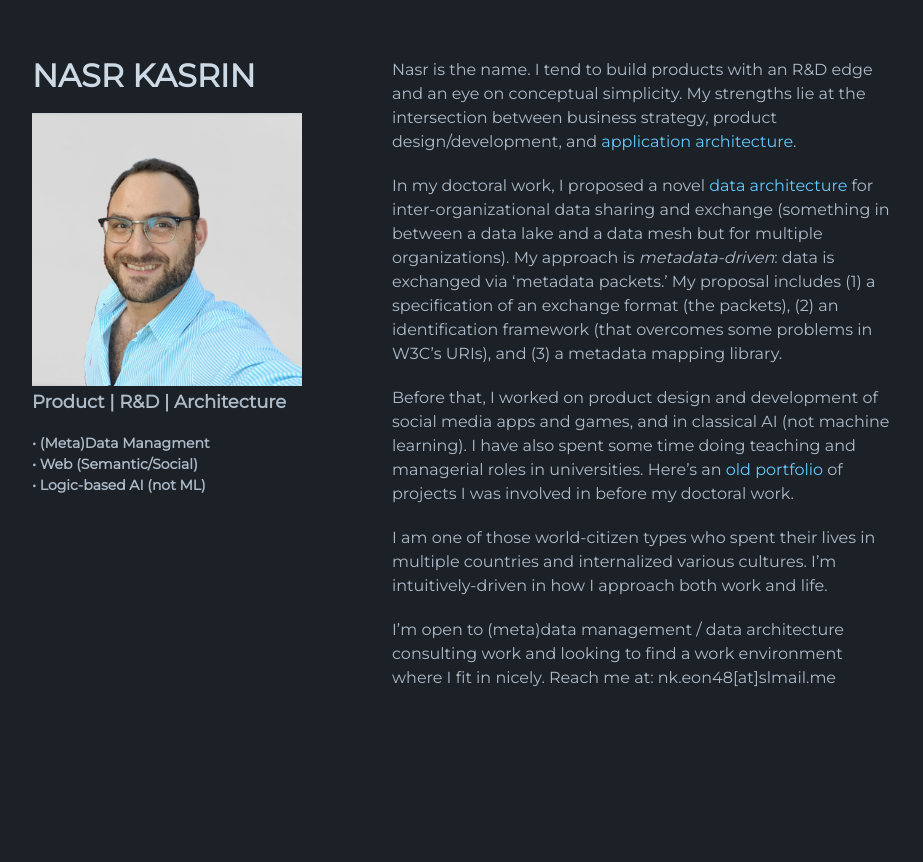
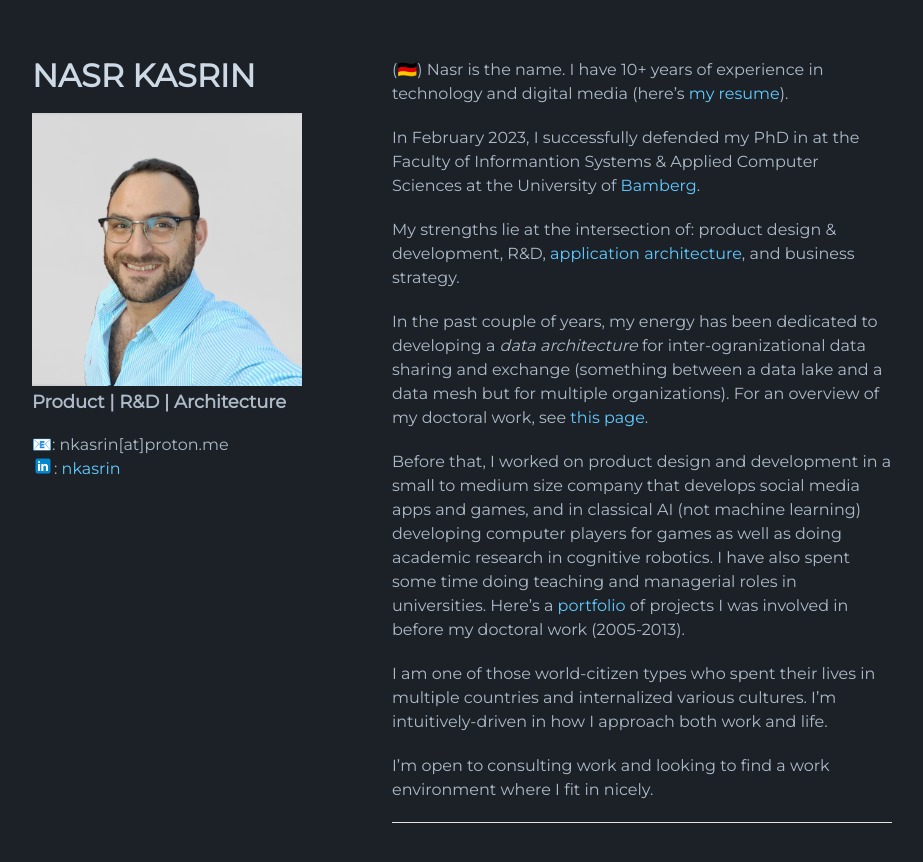
Before and after one commit to n42r/n42r.github.io, a Jekyll site: the page built from index.md, in a window 1280 px wide. Shown: the top 862 px of the page, without its empty margins (178-1101 px from the left). Built offline with Jekyll 4.4.1, drawn with Linux system fonts in a browser that asks for light colours; the repository's description, which GitHub fills in, is left out.

```diff
--- a/_config.yml
+++ b/_config.yml
@@ -3,6 +3,5 @@ show_downloads: false
 theme: jekyll-theme-minimal
 title: NASR KASRIN
 roles: Product | R&D | Architecture
-subject1: (Meta)Data Managment
-subject2: Web (Semantic/Social)
-subject3: Logic-based AI (not ML)
+email: nkasrin[at]proton.me
+linkedin: nkasrin
--- a/_layouts/default.html
+++ b/_layouts/default.html
@@ -25,23 +25,17 @@
           <img src="{{site.logo | relative_url}}" alt="Photo" />
         {% endif %}
 
-
         {% if site.roles %}
 			<h3>{{site.roles}}</h3>
         {% endif %}
 
-        {% if site.subject1 %}
-			<h4>
-			&bull; {{site.subject1}}
-			{% if site.subject2 %}
-				<br/>&bull; {{site.subject2}}
-				{% if site.subject3 %}
-					<br/>&bull; {{site.subject3}}
-				{% endif %}
-			{% endif %}
-			</h4>
+        {% if site.email %}
+			📧: {{site.email}} <br/>
         {% endif %}
 
+        {% if site.linkedin %}
+			<img src="assets/img/ln-20-4.png"/>: <a href="https://www.linkedin.com/in/{{site.linkedin}}">{{site.linkedin}} </a>
+        {% endif %}
 
 		<!--
 		<p>{{ site.description | default: site.github.project_tagline }}</p>
@@ -70,8 +64,8 @@
       {{ content }}
 
       </section>
-      <footer>
-		<!--
+	<!--
+	  <footer>
 		{% if site.github.is_project_page %}
         <p>This project is maintained by <a href="{{ site.github.owner_url }}">{{ site.github.owner_name }}</a></p>
         {% endif %}
--- a/index.md
+++ b/index.md
@@ -2,13 +2,21 @@
 layout: default
 ---
 
-Nasr is the name. I tend to build products with an R&D edge and an eye on conceptual simplicity. My strengths lie at the intersection between business strategy, product design/development, and [application architecture](https://en.wikipedia.org/wiki/Applications_architecture).
+([🇩🇪](index_de)) Nasr is the name. I have 10+ years of experience in technology and digital media (here's [my resume](assets/pdf/kasrin_resume_2023_04.pdf)).
 
-In my doctoral work, I proposed a novel [data architecture](https://en.wikipedia.org/wiki/Data_architecture) for inter-organizational data sharing and exchange (something in between a data lake and a data mesh but for multiple organizations). My approach is *metadata-driven*: data is exchanged via 'metadata packets.' My proposal includes (1) a specification of an exchange format (the packets), (2) an identification framework (that overcomes some problems in W3C's URIs), and (3) a metadata mapping library.
+In February 2023, I successfully defended my PhD in at the Faculty of Informantion Systems & Applied Computer Sciences at the University of [Bamberg](https://www.uni-bamberg.de/en/wiai/).
 
-Before that, I worked on product design and development of social media apps and games, and in classical AI (not machine learning). I have also spent some time doing teaching and managerial roles in universities. Here's an [old portfolio](https://raw.githubusercontent.com/n42r/n42r.github.io/main/assets/pdf/kasrin_portfolio_media_[2005-2013]_ocred.pdf) of projects I was involved in before my doctoral work.
+My strengths lie at the intersection of: product design & development, R&D, [application architecture](https://en.wikipedia.org/wiki/Applications_architecture), and business strategy.
+
+In the past couple of years, my energy has been dedicated to developing a *data architecture* for inter-ogranizational data sharing and exchange (something between a data lake and a data mesh but for multiple organizations). For an overview of my doctoral work, see [this page](phd).
+
+Before that, I worked on product design and development in a small to medium size company that develops social media apps and games, and in classical AI (not machine learning) developing computer players for games as well as doing academic research in cognitive robotics. I have also spent some time doing teaching and managerial roles in universities. Here's a [portfolio](assets/pdf/kasrin_protfolio_upgraded_23.pdf) of projects I was involved in before my doctoral work (2005-2013).
 
 I am one of those world-citizen types who spent their lives in multiple countries and internalized various cultures. I'm intuitively-driven in how I approach both work and life.
 
+I'm open to consulting work and looking to find a work environment where I fit in nicely.
 
-I'm open to (meta)data management / data architecture consulting work and looking to find a work environment where I fit in nicely. Reach me at: nk.eon48[at]slmail.me
+
+---
+[^1]: [Bamberg](https://www.uni-bamberg.de/en/wiai/)
+[^2]:
```
Also changed, not shown: _layouts/plain.html (added, +50 -0 lines), _layouts/post.html (deleted, +0 -14 lines), index_de.md (added, +6 -0 lines), phd.md (added, +9 -0 lines), assets/img/ln-20-4.png (added), 1 other file.
